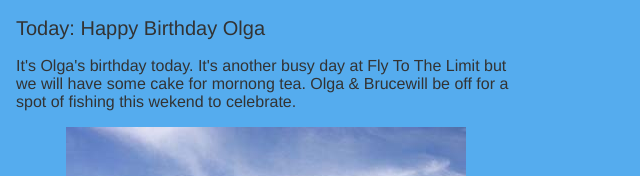
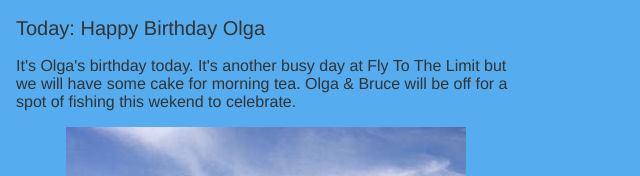
Before and after one commit to waynebishop/fly-to-the-limit, a plain HTML site: page news.html in a window 1280 px wide. Shown: the part 864-1040 px from the top of the page, 0-640 px from the left. Drawn offline with Linux system fonts and the light colour scheme.

Commit message:
fixed spello in news for olga

```diff
--- a/news.html
+++ b/news.html
@@ -58,7 +58,7 @@
 	 				<article>
 	 					<img src="img/olga-400x300.jpg" alt="Lady Olga in her aircraft">
 	 					<h2>Today: Happy Birthday Olga</h2>
-	 					<p>It's Olga's birthday today. It's another busy day at Fly To The Limit but we will have some cake for mornong tea. Olga & Brucewill be off for a spot of fishing this wekend to celebrate.</p>
+	 					<p>It's Olga's birthday today. It's another busy day at Fly To The Limit but we will have some cake for morning tea. Olga &amp; Bruce will be off for a spot of fishing this wekend to celebrate.</p>
 	 				</article>
 
 	 				<article>
```
